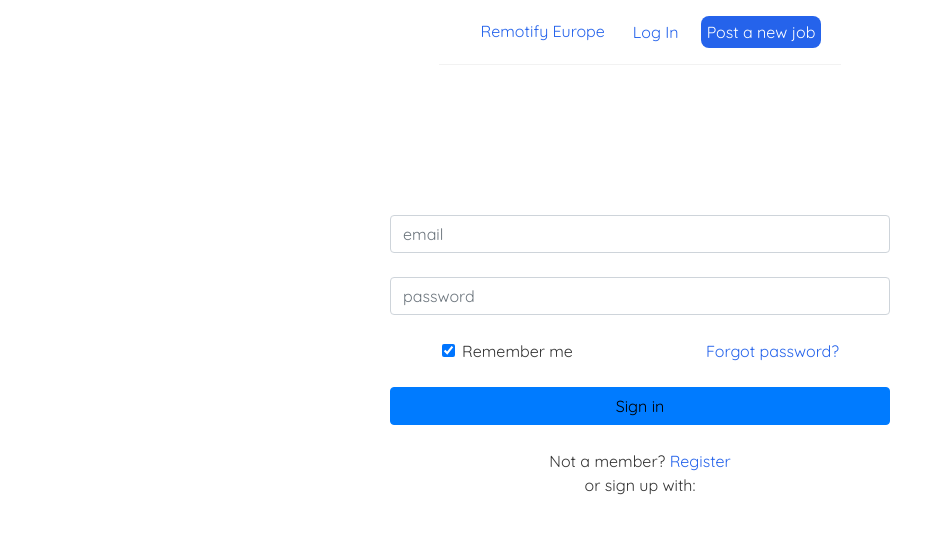
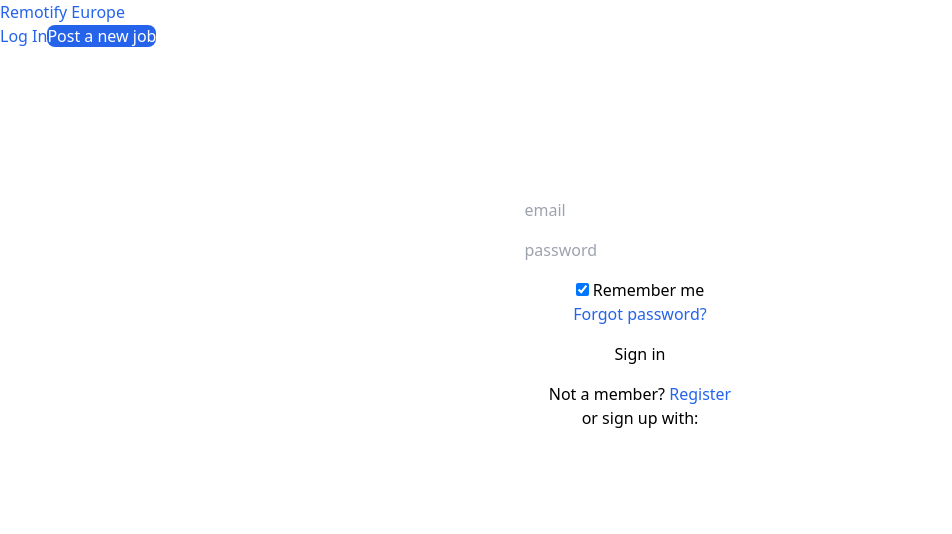
Before and after one commit to bushidavid/jobBoard, a React (Create React App) app: page /login in a window 1280 px wide. Shown: the top 534 px of the page, without its empty margins (0-952 px from the left). Built offline with nearby package versions, Linux system fonts and the light colour scheme.

Commit message:
removed almost all css, to migrate to tailwind

```diff
--- a/src/index.css
+++ b/src/index.css
@@ -1,59 +1,13 @@
-@import url('https://cdn.jsdelivr.net/npm/bootstrap@4.0.0/dist/css/bootstrap.min.css');
-@import url('https://fonts.googleapis.com/css2?family=Quicksand:wght@300;400;500;600;700&display=swap');
+
 @tailwind base;
 @tailwind components;
 @tailwind utilities;
 
 /* base styles */
-* {
-  margin: 0;
-  font-family: "Quicksand";
-  color: #333;
-}
-.navbar {
-  padding: 20px;
-  display: flex;
-  align-items: center;
-  max-width: 1500px;
-  margin: 0 auto;
-  border-bottom: 1px solid #f2f2f2;
-}
+
+
+
 
 .navbar h1 {
   color: #2563EB;
 }
-.navbar .links {
-  margin-left: auto;
-}
-.navbar a {
-  margin-left: 16px;
-  text-decoration: none;
-  padding: 6px;
-}
-.navbar a:hover {
-  color: #2563EB;
-}
-.content {
-  max-width: 1200px;
-  margin: 40px auto;
-  padding: 20px;
-}
-
-/* blog previews / list */
-.job-preview {
-  padding: 10px 16px;
-  margin: 20px 0;
-  border-bottom: 1px solid #fafafa;
-}
-.job-preview:hover {
-  box-shadow: 1px 3px 5px rgba(0,0,0,0.1);
-}
-.job-preview h2 {
-  font-size: 20px;
-  color: #f1356d;
-  margin-bottom: 8px;
-}
-
-.btn-primary {
-  color: black;
-}
```
